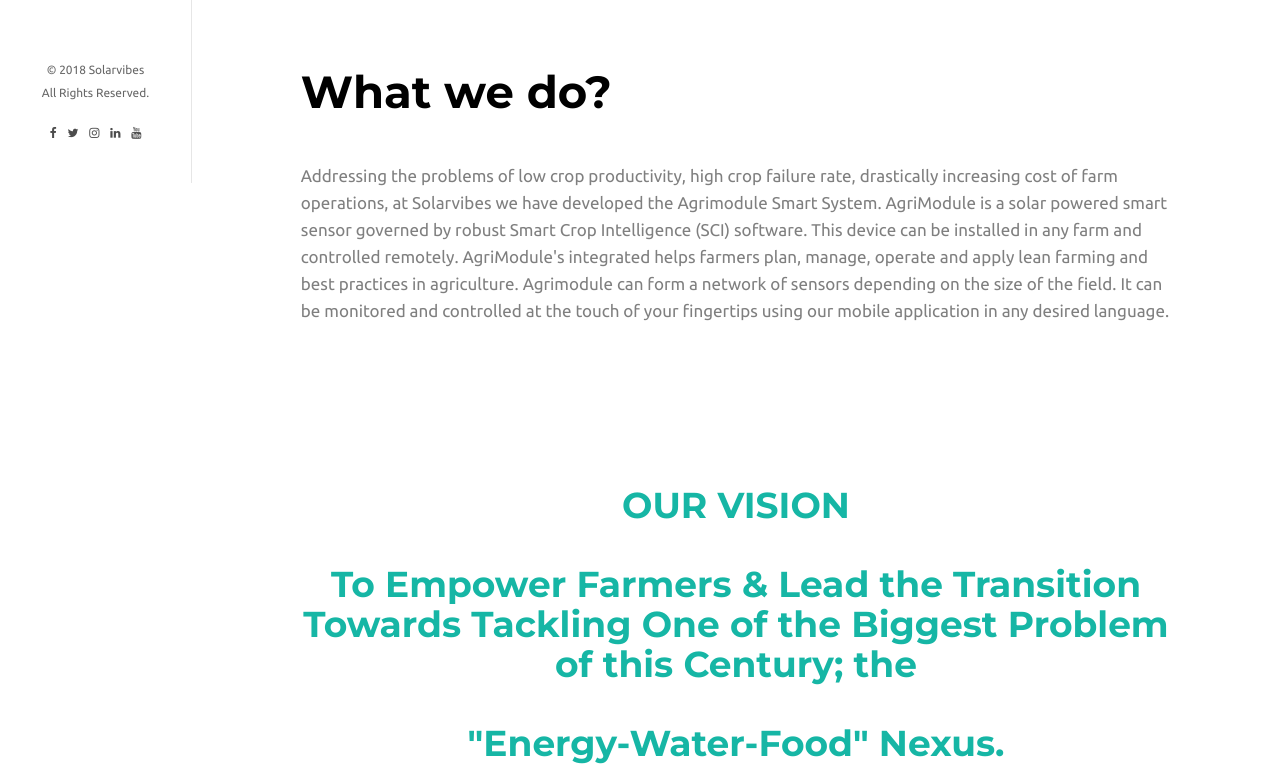
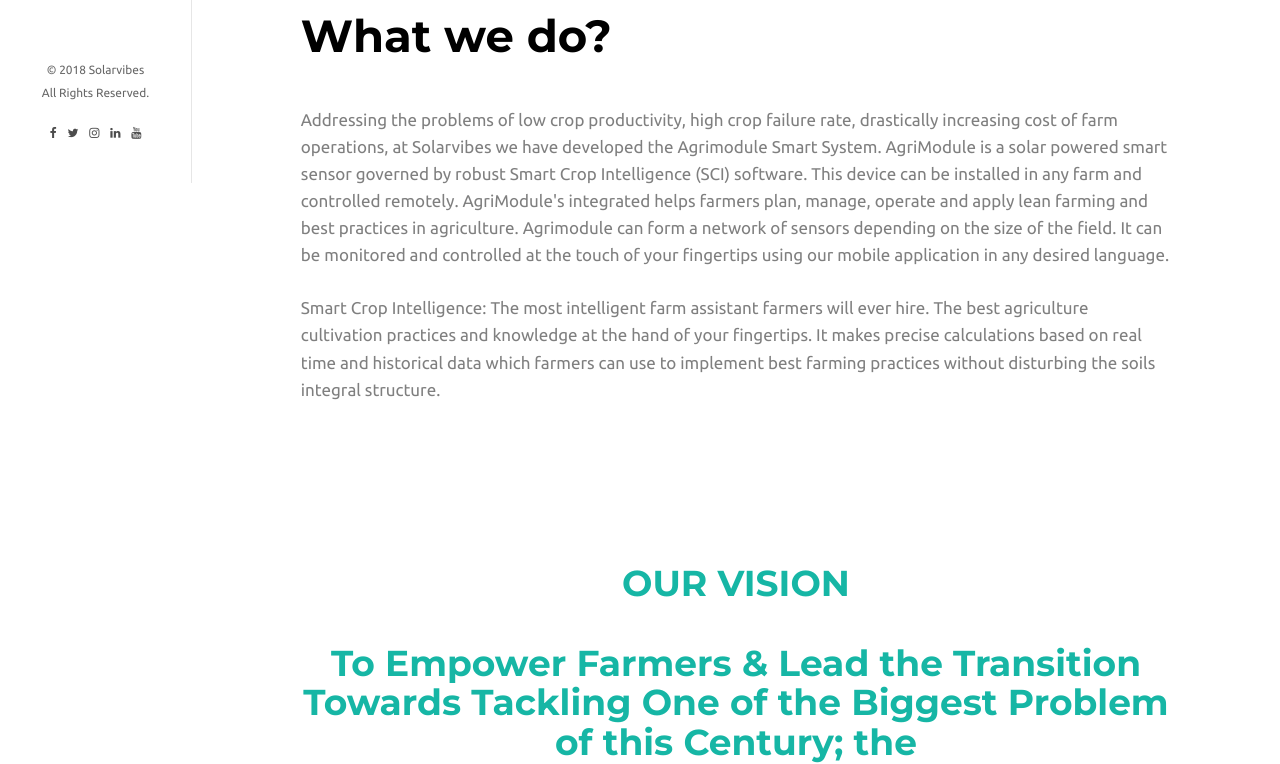
Before and after one commit to Fantaso/solarvibes_website, a Flask app: page /web/ in a window 1280 px wide. Shown: the part 617-1381 px from the top of the page. Run offline with Flask 2, Linux system fonts and the light colour scheme; some libraries are stand-ins or nearby versions; some web fonts are replaced.

Commit message:
about us updated

```diff
--- a/solarvibes/site/templates/site/adopt.html
+++ b/solarvibes/site/templates/site/adopt.html
@@ -14,8 +14,7 @@ fh5co-active
 
 	<!-- begin new -->
   <div style="height: 30vh; text-align: center;">
-    <img src="{{ url_for('site.static', filename='images/sb_logo.jpg') }}" alt="solarvibes logo" style="display:block; margin:auto; margin-top: 7vh;">
-    <h1 style="color: grey;">Start Farming Smart</h1>
+    <img src="{{ url_for('site.static', filename='images/adoptafarmer.png') }}" alt="solarvibes logo" style="display:block; margin:auto; margin-top: 7vh;">
   </div>
 
     <div class="fh5co-narrow-content  animate-box" data-animate-effect="fadeInLeft">
--- a/solarvibes/site/templates/site/index.html
+++ b/solarvibes/site/templates/site/index.html
@@ -13,13 +13,15 @@ fh5co-active
 <div id="fh5co-main">
 
 	<!-- begin new -->
-  <div style=" filter: brightness(80%); height: 70vh; text-align: center; background-image:url('{{ url_for('site.static', filename='images/lettuce.jpg') }}'); background-size: 100%;">
+  <div style=" filter: brightness(100%); height: 70vh; text-align: center; background-image:url('{{ url_for('site.static', filename='images/lettuce.jpg') }}'); background-size: 100%;">
+    <br>
+    <br>
     <img src="{{ url_for('site.static', filename='images/sb_logo.jpg') }}" alt="solarvibes logo" style="display:block; margin:auto; margin-top: 7vh;">
     <br>
-    <h1 style="color: white;">Start Farming Smart</h1>
-    <h1 style="color: white;">Say Goodbye to Crop Failures!</h1>
-    <br>
-  <div class="fh5co-narrow-content  animate-box" data-animate-effect="fadeInLeft">
+    <h1 style="color: white; text-shadow: 0 0 0.2em black;">Start Farming Smart</h1>
+    <h1 style="color: white; text-shadow: 0 0 0.2em black;">Say Goodbye to Crop Failures!</h1>
+
+  <div class="fh5co-narrow-content  animate-box" data-animate-effect="fadeInLeft" style="color: white; text-shadow: 0 0 2.0em black; font-size: 22px; padding: 2em 0;">
     <p>Solarvibes develops Agrimodule Smart System, a network of smart sensors driven by powerful AI based crop intelligence and farm management software to aid farmers across the globe with instant access to soil health, crop status and automate the farm to achieve high crop productivity and high profit margins. </p>
   </div>
 
@@ -38,6 +40,10 @@ software. This device can be installed in any farm and controlled remotely.
     AgriModule&#39;s integrated helps farmers plan, manage, operate and apply lean farming and best practices
     in agriculture. Agrimodule can form a network of sensors depending on the size of the field. It can be
     monitored and controlled at the touch of your fingertips using our mobile application in any desired language.</p>
+
+    <p>Smart Crop Intelligence:
+    The most intelligent farm assistant farmers will ever hire. The best agriculture cultivation practices and knowledge at the hand of your fingertips. It makes precise calculations based on real time and historical data which farmers can use to implement best farming practices without disturbing the soils integral structure.
+    </p>
   </div>
 
   <!-- END BANNER -->
```
Also changed, not shown: solarvibes/site/static/images/adoptafarmer.png (added), 4 other files. Lines whose indentation alone changed are shown as unchanged.
